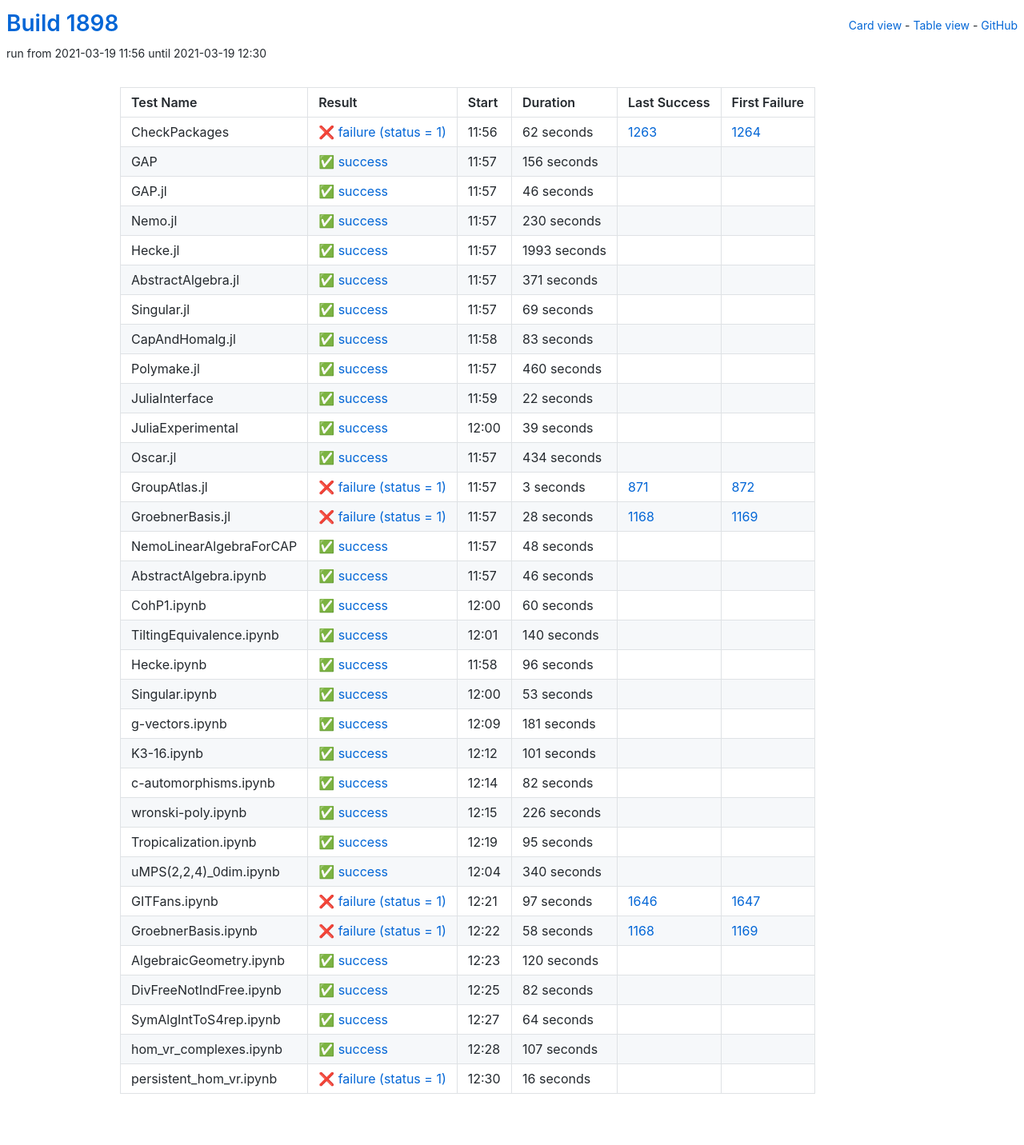
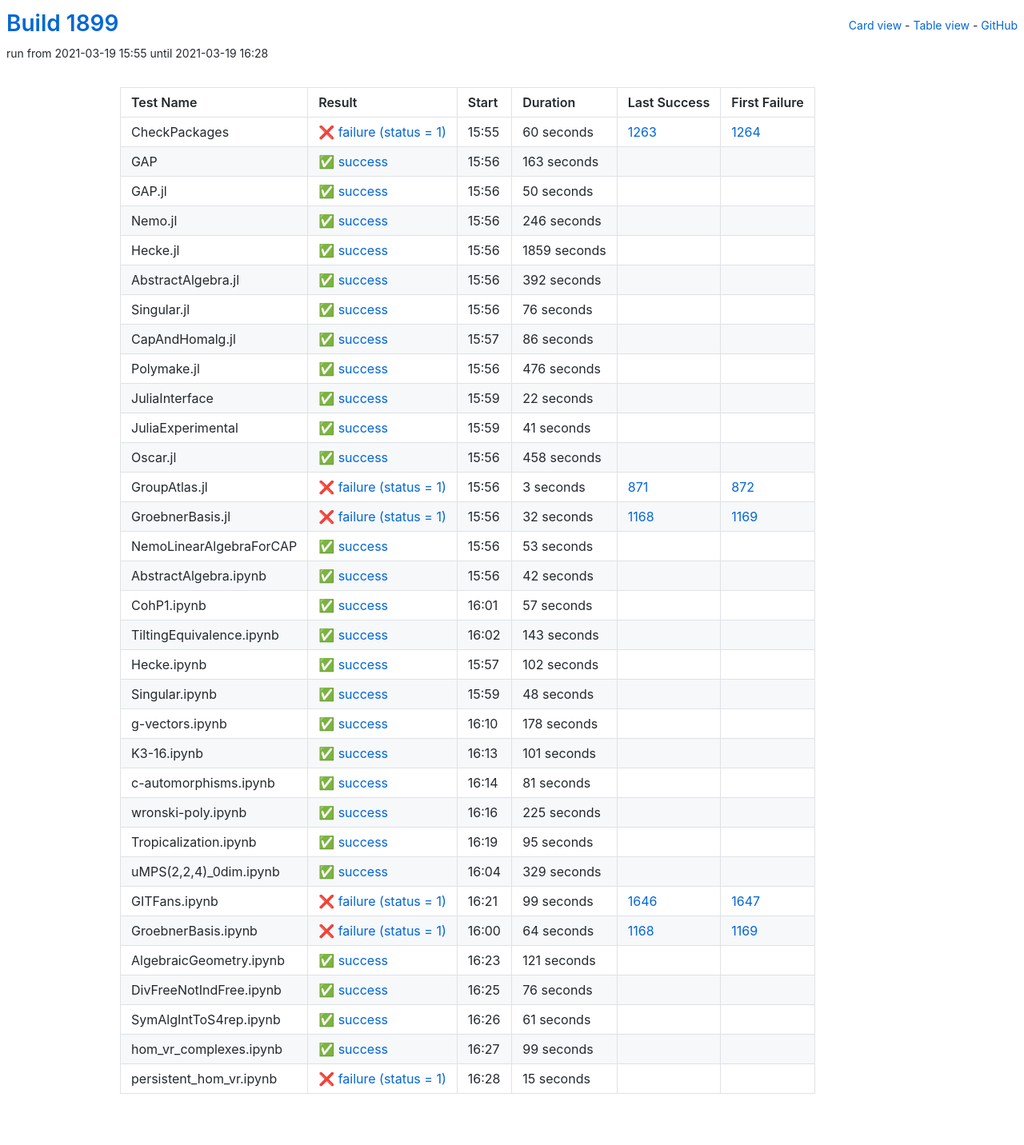
Before and after one commit to oscar-system/oscar-ci-status-stable, a Jekyll site: the page built from table.html, in a window 1280 px wide. Shown: the whole page at 80% size. Built offline with Jekyll 4.4.1, drawn with Linux system fonts in a browser that asks for light colours.

Commit message:
Build #1899

```diff
--- a/_data/ci.yml
+++ b/_data/ci.yml
@@ -1,6 +1,6 @@
 ---
-build: 1898
-build_url: https://oscarci.mathematik.uni-kl.de/job/oscar-stable/1898/
+build: 1899
+build_url: https://oscarci.mathematik.uni-kl.de/job/oscar-stable/1899/
 job: oscar-stable
 organization: oscar-system
 repo: oscar-ci-status-stable
@@ -8,116 +8,116 @@ repourl: https://github.com/oscar-system/oscar-ci-status-stable
 tests:
 - name: CheckPackages
   id: checkpackages
-  log: https://oscarci.mathematik.uni-kl.de/job/oscar-stable/1898/artifact/logs/build-1898/CheckPackages.log
-  start: 2021-03-19 11:56
+  log: https://oscarci.mathematik.uni-kl.de/job/oscar-stable/1899/artifact/logs/build-1899/CheckPackages.log
+  start: 2021-03-19 15:55
   success: false
   exitcode: 1
   status: failure
-  duration: 62
+  duration: 60
   last_success: 1263
   last_success_url: https://oscarci.mathematik.uni-kl.de/job/oscar-stable/1263/
   first_failure: 1264
   first_failure_url: https://oscarci.mathematik.uni-kl.de/job/oscar-stable/1264/
 - name: GAP
   id: gap
-  log: https://oscarci.mathematik.uni-kl.de/job/oscar-stable/1898/artifact/logs/build-1898/GAP.log
-  start: 2021-03-19 11:57
+  log: https://oscarci.mathematik.uni-kl.de/job/oscar-stable/1899/artifact/logs/build-1899/GAP.log
+  start: 2021-03-19 15:56
   success: true
   exitcode: 0
   status: success
-  duration: 156
+  duration: 163
   last_success: false
   last_success_url:
   first_failure: false
   first_failure_url:
 - name: GAP.jl
   id: gap-jl
-  log: https://oscarci.mathematik.uni-kl.de/job/oscar-stable/1898/artifact/logs/build-1898/GAP.jl.log
-  start: 2021-03-19 11:57
+  log: https://oscarci.mathematik.uni-kl.de/job/oscar-stable/1899/artifact/logs/build-1899/GAP.jl.log
+  start: 2021-03-19 15:56
   success: true
   exitcode: 0
   status: success
-  duration: 46
+  duration: 50
   last_success: false
   last_success_url:
   first_failure: false
   first_failure_url:
 - name: Nemo.jl
   id: nemo-jl
-  log: https://oscarci.mathematik.uni-kl.de/job/oscar-stable/1898/artifact/logs/build-1898/Nemo.jl.log
-  start: 2021-03-19 11:57
+  log: https://oscarci.mathematik.uni-kl.de/job/oscar-stable/1899/artifact/logs/build-1899/Nemo.jl.log
+  start: 2021-03-19 15:56
   success: true
   exitcode: 0
   status: success
-  duration: 230
+  duration: 246
   last_success: false
   last_success_url:
   first_failure: false
   first_failure_url:
 - name: Hecke.jl
   id: hecke-jl
-  log: https://oscarci.mathematik.uni-kl.de/job/oscar-stable/1898/artifact/logs/build-1898/Hecke.jl.log
-  start: 2021-03-19 11:57
+  log: https://oscarci.mathematik.uni-kl.de/job/oscar-stable/1899/artifact/logs/build-1899/Hecke.jl.log
+  start: 2021-03-19 15:56
   success: true
   exitcode: 0
   status: success
-  duration: 1993
+  duration: 1859
   last_success: false
   last_success_url:
   first_failure: false
   first_failure_url:
 - name: AbstractAlgebra.jl
   id: abstractalgebra-jl
-  log: https://oscarci.mathematik.uni-kl.de/job/oscar-stable/1898/artifact/logs/build-1898/AbstractAlgebra.jl.log
-  start: 2021-03-19 11:57
+  log: https://oscarci.mathematik.uni-kl.de/job/oscar-stable/1899/artifact/logs/build-1899/AbstractAlgebra.jl.log
+  start: 2021-03-19 15:56
   success: true
   exitcode: 0
   status: success
-  duration: 371
+  duration: 392
   last_success: false
   last_success_url:
   first_failure: false
   first_failure_url:
 - name: Singular.jl
   id: singular-jl
-  log: https://oscarci.mathematik.uni-kl.de/job/oscar-stable/1898/artifact/logs/build-1898/Singular.jl.log
-  start: 2021-03-19 11:57
+  log: https://oscarci.mathematik.uni-kl.de/job/oscar-stable/1899/artifact/logs/build-1899/Singular.jl.log
+  start: 2021-03-19 15:56
   success: true
   exitcode: 0
   status: success
-  duration: 69
+  duration: 76
   last_success: false
   last_success_url:
   first_failure: false
   first_failure_url:
 - name: CapAndHomalg.jl
   id: capandhomalg-jl
-  log: https://oscarci.mathematik.uni-kl.de/job/oscar-stable/1898/artifact/logs/build-1898/CapAndHomalg.jl.log
-  start: 2021-03-19 11:58
+  log: https://oscarci.mathematik.uni-kl.de/job/oscar-stable/1899/artifact/logs/build-1899/CapAndHomalg.jl.log
+  start: 2021-03-19 15:57
   success: true
   exitcode: 0
   status: success
-  duration: 83
+  duration: 86
   last_success: false
   last_success_url:
   first_failure: false
   first_failure_url:
 - name: Polymake.jl
   id: polymake-jl
-  log: https://oscarci.mathematik.uni-kl.de/job/oscar-stable/1898/artifact/logs/build-1898/Polymake.jl.log
-  start: 2021-03-19 11:57
+  log: https://oscarci.mathematik.uni-kl.de/job/oscar-stable/1899/artifact/logs/build-1899/Polymake.jl.log
+  start: 2021-03-19 15:56
   success: true
   exitcode: 0
   status: success
-  duration: 460
+  duration: 476
   last_success: false
   last_success_url:
   first_failure: false
   first_failure_url:
 - name: JuliaInterface
   id: juliainterface
-  log: https://oscarci.mathematik.uni-kl.de/job/oscar-stable/1898/artifact/logs/build-1898/JuliaInterface.log
-  start: 2021-03-19 11:59
+  log: https://oscarci.mathematik.uni-kl.de/job/oscar-stable/1899/artifact/logs/build-1899/JuliaInterface.log
+  start: 2021-03-19 15:59
   success: true
   exitcode: 0
   status: success
@@ -128,32 +128,32 @@ tests:
   first_failure_url:
 - name: JuliaExperimental
   id: juliaexperimental
-  log: https://oscarci.mathematik.uni-kl.de/job/oscar-stable/1898/artifact/logs/build-1898/JuliaExperimental.log
-  start: 2021-03-19 12:00
+  log: https://oscarci.mathematik.uni-kl.de/job/oscar-stable/1899/artifact/logs/build-1899/JuliaExperimental.log
+  start: 2021-03-19 15:59
   success: true
   exitcode: 0
   status: success
-  duration: 39
+  duration: 41
   last_success: false
   last_success_url:
   first_failure: false
   first_failure_url:
 - name: Oscar.jl
   id: oscar-jl
-  log: https://oscarci.mathematik.uni-kl.de/job/oscar-stable/1898/artifact/logs/build-1898/Oscar.jl.log
-  start: 2021-03-19 11:57
+  log: https://oscarci.mathematik.uni-kl.de/job/oscar-stable/1899/artifact/logs/build-1899/Oscar.jl.log
+  start: 2021-03-19 15:56
   success: true
   exitcode: 0
   status: success
-  duration: 434
+  duration: 458
   last_success: false
   last_success_url:
   first_failure: false
   first_failure_url:
 - name: GroupAtlas.jl
   id: groupatlas-jl
-  log: https://oscarci.mathematik.uni-kl.de/job/oscar-stable/1898/artifact/logs/build-1898/GroupAtlas.jl.log
-  start: 2021-03-19 11:57
+  log: https://oscarci.mathematik.uni-kl.de/job/oscar-stable/1899/artifact/logs/build-1899/GroupAtlas.jl.log
+  start: 2021-03-19 15:56
   success: false
   exitcode: 1
   status: failure
@@ -164,20 +164,80 @@ tests:
   first_failure_url: https://oscarci.mathematik.uni-kl.de/job/oscar-stable/872/
 - name: GroebnerBasis.jl
   id: groebnerbasis-jl
-  log: https://oscarci.mathematik.uni-kl.de/job/oscar-stable/1898/artifact/logs/build-1898/GroebnerBasis.jl.log
-  start: 2021-03-19 11:57
+  log: https://oscarci.mathematik.uni-kl.de/job/oscar-stable/1899/artifact/logs/build-1899/GroebnerBasis.jl.log
+  start: 2021-03-19 15:56
   success: false
   exitcode: 1
   status: failure
-  duration: 28
+  duration: 32
   last_success: 1168
   last_success_url: https://oscarci.mathematik.uni-kl.de/job/oscar-stable/1168/
   first_failure: 1169
   first_failure_url: https://oscarci.mathematik.uni-kl.de/job/oscar-stable/1169/
 - name: NemoLinearAlgebraForCAP
   id: nemolinearalgebraforcap
-  log: https://oscarci.mathematik.uni-kl.de/job/oscar-stable/1898/artifact/logs/build-1898/NemoLinearAlgebraForCAP.log
-  start: 2021-03-19 11:57
+  log: https://oscarci.mathematik.uni-kl.de/job/oscar-stable/1899/artifact/logs/build-1899/NemoLinearAlgebraForCAP.log
+  start: 2021-03-19 15:56
+  success: true
+  exitcode: 0
+  status: success
+  duration: 53
+  last_success: false
+  last_success_url:
+  first_failure: false
+  first_failure_url:
+- name: AbstractAlgebra.ipynb
+  id: abstractalgebra-ipynb
+  log: https://oscarci.mathematik.uni-kl.de/job/oscar-stable/1899/artifact/logs/build-1899/AbstractAlgebra.ipynb.log
+  start: 2021-03-19 15:56
+  success: true
+  exitcode: 0
+  status: success
+  duration: 42
+  last_success: false
+  last_success_url:
+  first_failure: false
+  first_failure_url:
+- name: CohP1.ipynb
+  id: cohp1-ipynb
+  log: https://oscarci.mathematik.uni-kl.de/job/oscar-stable/1899/artifact/logs/build-1899/CohP1.ipynb.log
+  start: 2021-03-19 16:01
+  success: true
+  exitcode: 0
+  status: success
+  duration: 57
+  last_success: false
+  last_success_url:
+  first_failure: false
+  first_failure_url:
+- name: TiltingEquivalence.ipynb
+  id: tiltingequivalence-ipynb
+  log: https://oscarci.mathematik.uni-kl.de/job/oscar-stable/1899/artifact/logs/build-1899/TiltingEquivalence.ipynb.log
+  start: 2021-03-19 16:02
+  success: true
+  exitcode: 0
+  status: success
+  duration: 143
+  last_success: false
+  last_success_url:
+  first_failure: false
+  first_failure_url:
+- name: Hecke.ipynb
+  id: hecke-ipynb
+  log: https://oscarci.mathematik.uni-kl.de/job/oscar-stable/1899/artifact/logs/build-1899/Hecke.ipynb.log
+  start: 2021-03-19 15:57
+  success: true
+  exitcode: 0
+  status: success
+  duration: 102
+  last_success: false
+  last_success_url:
+  first_failure: false
+  first_failure_url:
+- name: Singular.ipynb
+  id: singular-ipynb
+  log: https://oscarci.mathematik.uni-kl.de/job/oscar-stable/1899/artifact/logs/build-1899/Singular.ipynb.log
+  start: 2021-03-19 15:59
   success: true
   exitcode: 0
   status: success
@@ -186,82 +246,22 @@ tests:
   last_success_url:
   first_failure: false
   first_failure_url:
-- name: AbstractAlgebra.ipynb
-  id: abstractalgebra-ipynb
-  log: https://oscarci.mathematik.uni-kl.de/job/oscar-stable/1898/artifact/logs/build-1898/AbstractAlgebra.ipynb.log
-  start: 2021-03-19 11:57
+- name: g-vectors.ipynb
+  id: g-vectors-ipynb
+  log: https://oscarci.mathematik.uni-kl.de/job/oscar-stable/1899/artifact/logs/build-1899/g-vectors.ipynb.log
+  start: 2021-03-19 16:10
   success: true
   exitcode: 0
   status: success
-  duration: 46
-  last_success: false
-  last_success_url:
-  first_failure: false
-  first_failure_url:
-- name: CohP1.ipynb
-  id: cohp1-ipynb
-  log: https://oscarci.mathematik.uni-kl.de/job/oscar-stable/1898/artifact/logs/build-1898/CohP1.ipynb.log
-  start: 2021-03-19 12:00
-  success: true
-  exitcode: 0
-  status: success
-  duration: 60
-  last_success: false
-  last_success_url:
-  first_failure: false
-  first_failure_url:
-- name: TiltingEquivalence.ipynb
-  id: tiltingequivalence-ipynb
-  log: https://oscarci.mathematik.uni-kl.de/job/oscar-stable/1898/artifact/logs/build-1898/TiltingEquivalence.ipynb.log
-  start: 2021-03-19 12:01
-  success: true
-  exitcode: 0
-  status: success
-  duration: 140
-  last_success: false
-  last_success_url:
-  first_failure: false
-  first_failure_url:
-- name: Hecke.ipynb
-  id: hecke-ipynb
-  log: https://oscarci.mathematik.uni-kl.de/job/oscar-stable/1898/artifact/logs/build-1898/Hecke.ipynb.log
-  start: 2021-03-19 11:58
-  success: true
-  exitcode: 0
-  status: success
-  duration: 96
-  last_success: false
-  last_success_url:
-  first_failure: false
-  first_failure_url:
-- name: Singular.ipynb
-  id: singular-ipynb
-  log: https://oscarci.mathematik.uni-kl.de/job/oscar-stable/1898/artifact/logs/build-1898/Singular.ipynb.log
-  start: 2021-03-19 12:00
-  success: true
-  exitcode: 0
-  status: success
-  duration: 53
-  last_success: false
-  last_success_url:
-  first_failure: false
-  first_failure_url:
-- name: g-vectors.ipynb
-  id: g-vectors-ipynb
-  log: https://oscarci.mathematik.uni-kl.de/job/oscar-stable/1898/artifact/logs/build-1898/g-vectors.ipynb.log
-  start: 2021-03-19 12:09
-  success: true
-  exitcode: 0
-  status: success
-  duration: 181
+  duration: 178
   last_success: false
   last_success_url:
   first_failure: false
   first_failure_url:
 - name: K3-16.ipynb
   id: k3-16-ipynb
-  log: https://oscarci.mathematik.uni-kl.de/job/oscar-stable/1898/artifact/logs/build-1898/K3-16.ipynb.log
-  start: 2021-03-19 12:12
+  log: https://oscarci.mathematik.uni-kl.de/job/oscar-stable/1899/artifact/logs/build-1899/K3-16.ipynb.log
+  start: 2021-03-19 16:13
   success: true
   exitcode: 0
   status: success
@@ -272,32 +272,32 @@ tests:
   first_failure_url:
 - name: c-automorphisms.ipynb
   id: c-automorphisms-ipynb
-  log: https://oscarci.mathematik.uni-kl.de/job/oscar-stable/1898/artifact/logs/build-1898/c-automorphisms.ipynb.log
-  start: 2021-03-19 12:14
+  log: https://oscarci.mathematik.uni-kl.de/job/oscar-stable/1899/artifact/logs/build-1899/c-automorphisms.ipynb.log
+  start: 2021-03-19 16:14
   success: true
   exitcode: 0
   status: success
-  duration: 82
+  duration: 81
   last_success: false
   last_success_url:
   first_failure: false
   first_failure_url:
 - name: wronski-poly.ipynb
   id: wronski-poly-ipynb
-  log: https://oscarci.mathematik.uni-kl.de/job/oscar-stable/1898/artifact/logs/build-1898/wronski-poly.ipynb.log
-  start: 2021-03-19 12:15
+  log: https://oscarci.mathematik.uni-kl.de/job/oscar-stable/1899/artifact/logs/build-1899/wronski-poly.ipynb.log
+  start: 2021-03-19 16:16
   success: true
   exitcode: 0
   status: success
-  duration: 226
+  duration: 225
   last_success: false
   last_success_url:
   first_failure: false
   first_failure_url:
 - name: Tropicalization.ipynb
   id: tropicalization-ipynb
-  log: https://oscarci.mathematik.uni-kl.de/job/oscar-stable/1898/artifact/logs/build-1898/Tropicalization.ipynb.log
-  start: 2021-03-19 12:19
+  log: https://oscarci.mathematik.uni-kl.de/job/oscar-stable/1899/artifact/logs/build-1899/Tropicalization.ipynb.log
+  start: 2021-03-19 16:19
   success: true
   exitcode: 0
   status: success
@@ -308,96 +308,96 @@ tests:
   first_failure_url:
 - name: uMPS(2,2,4)_0dim.ipynb
   id: umps-2-2-4-0dim-ipynb
-  log: https://oscarci.mathematik.uni-kl.de/job/oscar-stable/1898/artifact/logs/build-1898/uMPS-2-2-4-_0dim.ipynb.log
-  start: 2021-03-19 12:04
+  log: https://oscarci.mathematik.uni-kl.de/job/oscar-stable/1899/artifact/logs/build-1899/uMPS-2-2-4-_0dim.ipynb.log
+  start: 2021-03-19 16:04
   success: true
   exitcode: 0
   status: success
-  duration: 340
+  duration: 329
   last_success: false
   last_success_url:
   first_failure: false
   first_failure_url:
 - name: GITFans.ipynb
   id: gitfans-ipynb
-  log: https://oscarci.mathematik.uni-kl.de/job/oscar-stable/1898/artifact/logs/build-1898/GITFans.ipynb.log
-  start: 2021-03-19 12:21
+  log: https://oscarci.mathematik.uni-kl.de/job/oscar-stable/1899/artifact/logs/build-1899/GITFans.ipynb.log
+  start: 2021-03-19 16:21
   success: false
   exitcode: 1
   status: failure
-  duration: 97
+  duration: 99
   last_success: 1646
   last_success_url: https://oscarci.mathematik.uni-kl.de/job/oscar-stable/1646/
   first_failure: 1647
   first_failure_url: https://oscarci.mathematik.uni-kl.de/job/oscar-stable/1647/
 - name: GroebnerBasis.ipynb
   id: groebnerbasis-ipynb
-  log: https://oscarci.mathematik.uni-kl.de/job/oscar-stable/1898/artifact/logs/build-1898/GroebnerBasis.ipynb.log
-  start: 2021-03-19 12:22
+  log: https://oscarci.mathematik.uni-kl.de/job/oscar-stable/1899/artifact/logs/build-1899/GroebnerBasis.ipynb.log
+  start: 2021-03-19 16:00
   success: false
   exitcode: 1
   status: failure
-  duration: 58
+  duration: 64
   last_success: 1168
   last_success_url: https://oscarci.mathematik.uni-kl.de/job/oscar-stable/1168/
   first_failure: 1169
   first_failure_url: https://oscarci.mathematik.uni-kl.de/job/oscar-stable/1169/
 - name: AlgebraicGeometry.ipynb
   id: algebraicgeometry-ipynb
-  log: https://oscarci.mathematik.uni-kl.de/job/oscar-stable/1898/artifact/logs/build-1898/AlgebraicGeometry.ipynb.log
-  start: 2021-03-19 12:23
+  log: https://oscarci.mathematik.uni-kl.de/job/oscar-stable/1899/artifact/logs/build-1899/AlgebraicGeometry.ipynb.log
+  start: 2021-03-19 16:23
   success: true
   exitcode: 0
   status: success
-  duration: 120
+  duration: 121
   last_success: false
   last_success_url:
   first_failure: false
   first_failure_url:
 - name: DivFreeNotIndFree.ipynb
   id: divfreenotindfree-ipynb
-  log: https://oscarci.mathematik.uni-kl.de/job/oscar-stable/1898/artifact/logs/build-1898/DivFreeNotIndFree.ipynb.log
-  start: 2021-03-19 12:25
+  log: https://oscarci.mathematik.uni-kl.de/job/oscar-stable/1899/artifact/logs/build-1899/DivFreeNotIndFree.ipynb.log
+  start: 2021-03-19 16:25
   success: true
   exitcode: 0
   status: success
-  duration: 82
+  duration: 76
   last_success: false
   last_success_url:
   first_failure: false
   first_failure_url:
 - name: SymAlgIntToS4rep.ipynb
   id: symalginttos4rep-ipynb
-  log: https://oscarci.mathematik.uni-kl.de/job/oscar-stable/1898/artifact/logs/build-1898/SymAlgIntToS4rep.ipynb.log
-  start: 2021-03-19 12:27
+  log: https://oscarci.mathematik.uni-kl.de/job/oscar-stable/1899/artifact/logs/build-1899/SymAlgIntToS4rep.ipynb.log
+  start: 2021-03-19 16:26
   success: true
   exitcode: 0
   status: success
-  duration: 64
+  duration: 61
   last_success: false
   last_success_url:
   first_failure: false
   first_failure_url:
 - name: hom_vr_complexes.ipynb
   id: hom-vr-complexes-ipynb
-  log: https://oscarci.mathematik.uni-kl.de/job/oscar-stable/1898/artifact/logs/build-1898/hom_vr_complexes.ipynb.log
-  start: 2021-03-19 12:28
+  log: https://oscarci.mathematik.uni-kl.de/job/oscar-stable/1899/artifact/logs/build-1899/hom_vr_complexes.ipynb.log
+  start: 2021-03-19 16:27
   success: true
   exitcode: 0
   status: success
-  duration: 107
+  duration: 99
   last_success: false
   last_success_url:
   first_failure: false
   first_failure_url:
 - name: persistent_hom_vr.ipynb
   id: persistent-hom-vr-ipynb
-  log: https://oscarci.mathematik.uni-kl.de/job/oscar-stable/1898/artifact/logs/build-1898/persistent_hom_vr.ipynb.log
-  start: 2021-03-19 12:30
+  log: https://oscarci.mathematik.uni-kl.de/job/oscar-stable/1899/artifact/logs/build-1899/persistent_hom_vr.ipynb.log
+  start: 2021-03-19 16:28
   success: false
   exitcode: 1
   status: failure
-  duration: 16
+  duration: 15
   last_success: false
   last_success_url:
   first_failure: false
```
Also changed, not shown: README.md.
